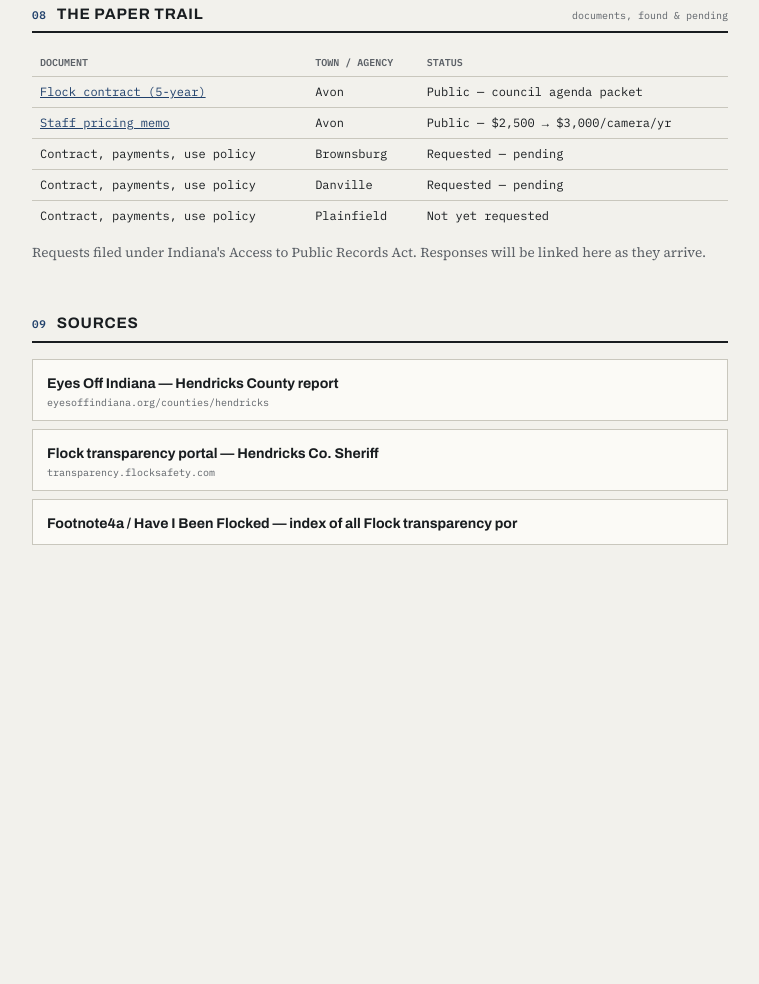
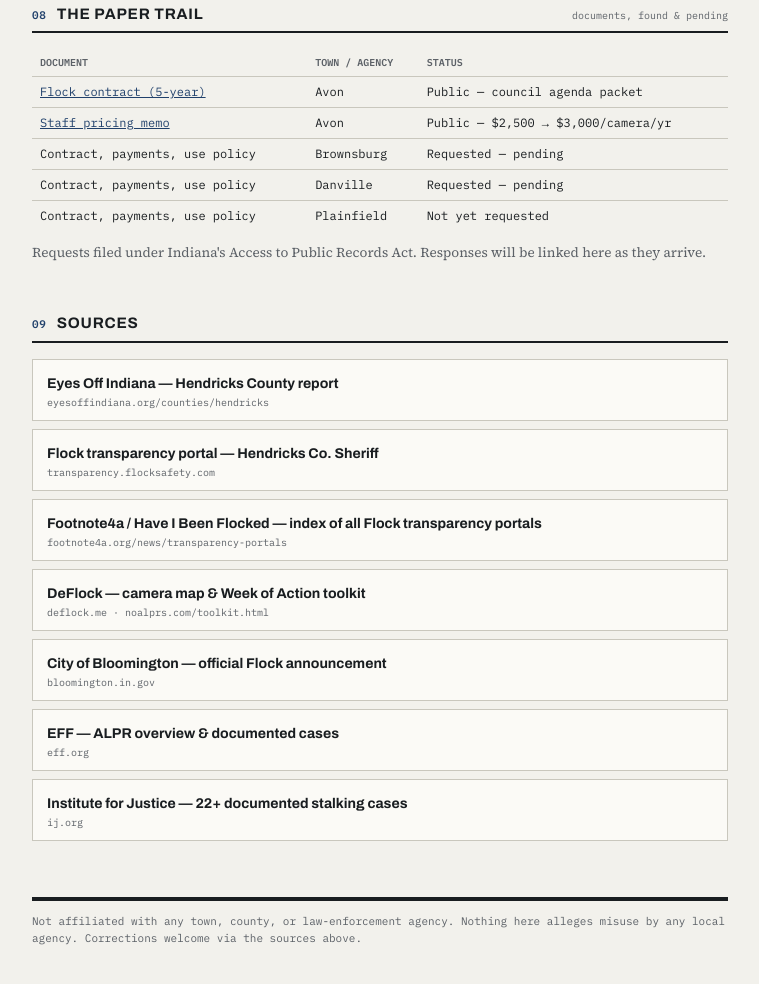
Before and after one commit to hendricks553/hendricks-county-flock, a plain HTML site: page index.html in a window 1280 px wide. Shown: the part 3822-4806 px from the top of the page, without its empty margins (260-1019 px from the left). Before the commit the page ends 4485 px from the top, so only its background shows below. Drawn offline with Linux system fonts and the light colour scheme.

Commit message:
Update index.html

```diff
--- a/index.html
+++ b/index.html
@@ -342,4 +342,18 @@
   <div class="srcs">
     <a class="src" href="https://eyesoffindiana.org/counties/hendricks" target="_blank" rel="noopener"><span class="n">Eyes Off Indiana — Hendricks County report</span><span class="u">eyesoffindiana.org/counties/hendricks</span></a>
     <a class="src" href="https://transparency.flocksafety.com/hendricks-county-in-so" target="_blank" rel="noopener"><span class="n">Flock transparency portal — Hendricks Co. Sheriff</span><span class="u">transparency.flocksafety.com</span></a>
-    <a class="src" href="https://footnote4a.org/news/transparency-portals" target="_blank" rel="noopener"><span class="n">Footnote4a / Have I Been Flocked — index of all Flock transparency por
+    <a class="src" href="https://footnote4a.org/news/transparency-portals" target="_blank" rel="noopener"><span class="n">Footnote4a / Have I Been Flocked — index of all Flock transparency portals</span><span class="u">footnote4a.org/news/transparency-portals</span></a>
+    <a class="src" href="https://deflock.me" target="_blank" rel="noopener"><span class="n">DeFlock — camera map &amp; Week of Action toolkit</span><span class="u">deflock.me · noalprs.com/toolkit.html</span></a>
+    <a class="src" href="https://bloomington.in.gov/news/2026/04/15/6521" target="_blank" rel="noopener"><span class="n">City of Bloomington — official Flock announcement</span><span class="u">bloomington.in.gov</span></a>
+    <a class="src" href="https://www.eff.org/pages/automated-license-plate-readers-alprs" target="_blank" rel="noopener"><span class="n">EFF — ALPR overview &amp; documented cases</span><span class="u">eff.org</span></a>
+    <a class="src" href="https://ij.org/police-have-reportedly-used-license-plate-readers-to-stalk-romantic-interests-at-least-14-times-in-recent-years/" target="_blank" rel="noopener"><span class="n">Institute for Justice — 22+ documented stalking cases</span><span class="u">ij.org</span></a>
+  </div>
+</section>
+
+<footer>
+  Not affiliated with any town, county, or law-enforcement agency. Nothing here alleges misuse by any local agency. Corrections welcome via the sources above.
+</footer>
+
+</div>
+</body>
+</html>
```
